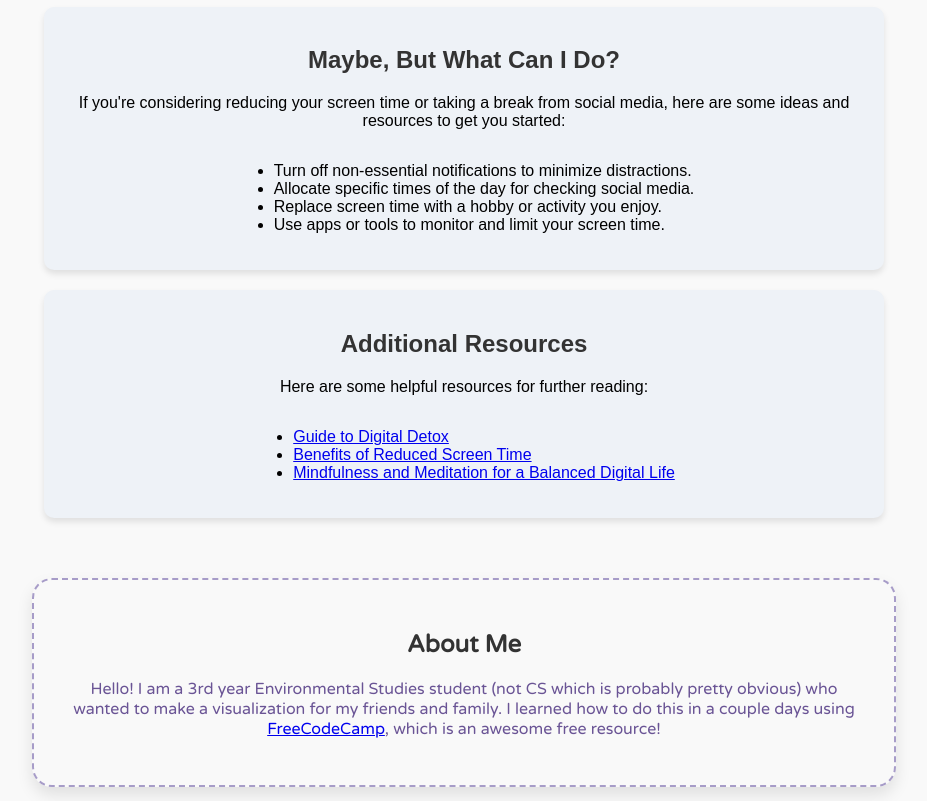
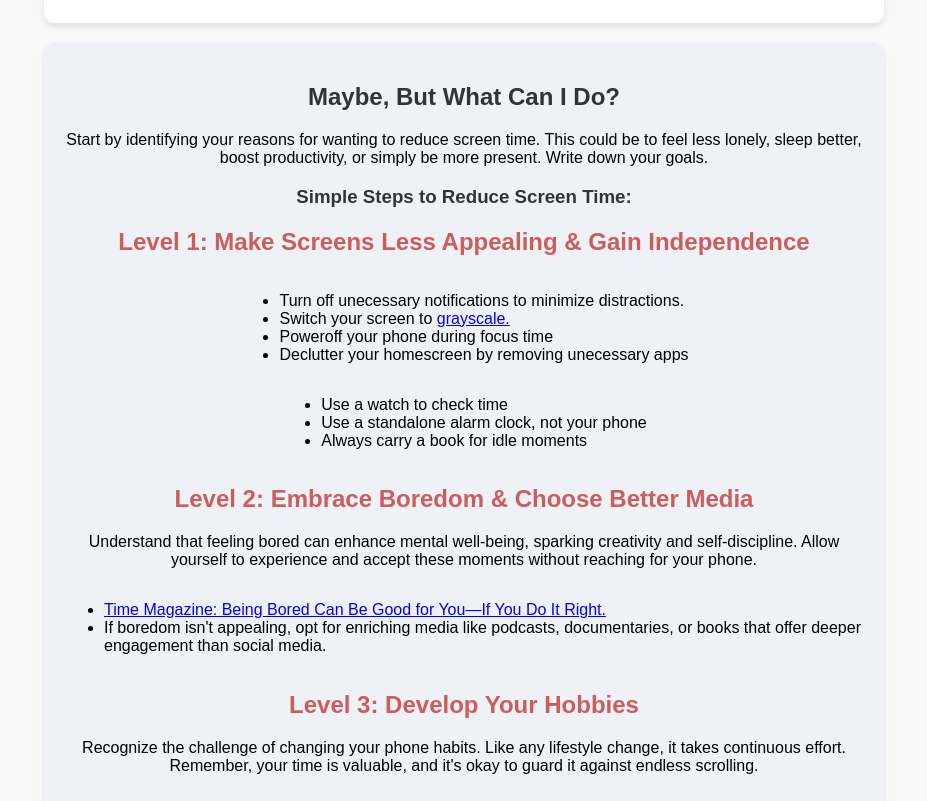
Before and after one commit to gbhartisd/Practice-website, a plain HTML site: page PracticeWebsite.html in a window 1280 px wide. Shown: the part 479-1280 px from the top of the page, without its empty margins (176-1103 px from the left). Drawn offline with Linux system fonts and the light colour scheme.

Commit message:
Add files via upload

```diff
--- a/PracticeWebsite.html
+++ b/PracticeWebsite.html
@@ -81,7 +81,7 @@
             margin-left: 0;
         }
         button {
-            background-color: #ce9ed1;
+            background-color: #ce9ed1; /* Green */
             border: none;
             color: whitesmoke;
             text-align: center;
@@ -128,7 +128,7 @@
         #about-footer {
     background-color: #f0e8ff; /* Soft purple */
     color: #6a5495; /* Complementary darker purple for the text */
-    font-family: 'Varela Round', sans-serif;
+    font-family: 'Varela Round', sans-serif; /* Example of a whimsical font */
     padding: 20px;
     margin-top: 20px;
     border-radius: 15px;
@@ -139,8 +139,8 @@
     border: 2px dashed #a79cc8; /* Softly dashed border */
     box-shadow: 0 8px 16px rgba(0,0,0,0.1); /* Soft shadow for depth */
     border-radius: 20px; /* More pronounced rounded corners */
-    background: url('path-to-cute-background-image.jpg') no-repeat center center; /
-    background-size: cover;
+    background: url('path-to-cute-background-image.jpg') no-repeat center center; /* Optional: Cute background image */
+    background-size: cover; /* Ensures background image covers the div */
 }
 #about-footer {
     padding: 30px; /* More internal space */
@@ -153,7 +153,7 @@
 
 <div class="container">
     <h1>Is My Screen Time a Problem?</h1>
-    <h5 style="font-weight: normal;">Our devices are so important! They let us connect with people from around the world, create in varied mediums, and most importantly share moments with people we care about. But maybe it's worth thinking about the costs of our consumption. <em>Is every moment on (TikTok, Snapchat, Instagram, etc) worth it?</em></h5>
+    <h5 style="font-weight: normal;">Our devices are so important! They let us connect with people from around the world, create in varied mediums, and most importantly share moments with people we care about. But maybe it's worth thinking about the costs of our consumption. <em>Is every moment on (TikTok, Snapchat, Instagram, etc) worth it?</em></h5><br>
     <h3>Visualize the Real Cost of Your Screen Time</h3>
     <p>This calculation assumes 8 hours of sleep per night.</p>
 
@@ -238,13 +238,32 @@
 
 <div class="container" id="improvement-steps">
     <h2>Maybe, But What Can I Do?</h2>
-    <p>If you're considering reducing your screen time or taking a break from social media, here are some ideas and resources to get you started:</p>
+    <p>Start by identifying your reasons for wanting to reduce screen time. This could be to feel less lonely, sleep better, boost productivity, or simply be more present. Write down your goals.
+    </p>
+    <h3> Simple Steps to Reduce Screen Time:</h3>
+
+
+    <h2 style=" color:indianred"> Level 1: Make Screens Less Appealing & Gain Independence</h2>
     <ul>
-        <li>Turn off non-essential notifications to minimize distractions.</li>
-        <li>Allocate specific times of the day for checking social media.</li>
-        <li>Replace screen time with a hobby or activity you enjoy.</li>
-        <li>Use apps or tools to monitor and limit your screen time.</li>
+        <li>Turn off unecessary notifications to minimize distractions.</li>
+        <li>Switch your screen to <a href="https://www.youtube.com/watch?v=gJ5lpCbNeqg" target="_blank"> grayscale.</a> </li>
+        <li>Poweroff your phone during focus time</li>
+        <li>Declutter your homescreen by removing unecessary apps</li>
     </ul>
+    <br>
+    <ul><li> Use a watch to check time</li>
+    <li> Use a standalone alarm clock, not your phone</li>
+    <li>Always carry a book for idle moments</li>
+</ul>
+
+    <h2 style=" color:indianred"> Level 2: Embrace Boredom & Choose Better Media</h2>
+    <p>Understand that feeling bored can enhance mental well-being, sparking creativity and self-discipline. Allow yourself to experience and accept these moments without reaching for your phone.</p>
+    <ul>
+        <li><a href="https://time.com/5480002/benefits-of-boredom/" target="_blank" >Time Magazine: Being Bored Can Be Good for You—If You Do It Right.</a></li>
+        <li>If boredom isn't appealing, opt for enriching media like podcasts, documentaries, or books that offer deeper engagement than social media.</li>
+    </ul>
+    <h2 style=" color:indianred"> Level 3: Develop Your Hobbies</h2>
+    <p> Recognize the challenge of changing your phone habits. Like any lifestyle change, it takes continuous effort. Remember, your time is valuable, and it's okay to guard it against endless scrolling.</p>
 </div>
 
 <div class="container" id="additional-resources">
@@ -259,7 +278,7 @@
 
 <div class="container" id="about-footer">
     <h2>About Me</h2>
-    <p>Hello! I am a 3rd year Environmental Studies student (not CS which is probably pretty obvious) who wanted to make a visualization for my friends and family. I learned how to do this in a couple days using <a href="https://www.youtube.com/watch?v=PlxWf493en4" target ="_blank">FreeCodeCamp</a>, which is an awesome free resource!</p>
+    <p>Hello! I am a 3rd year Environmental Studies student (not CS which I know is obvious) who wanted to make a visualization for my friends and family. I learned how to do this in a couple days using <a href="https://www.youtube.com/watch?v=PlxWf493en4" target ="_blank">FreeCodeCamp</a>, which is an awesome free resource!</p>
 </div>
 
 
```
Also changed, not shown: 2 other files.
